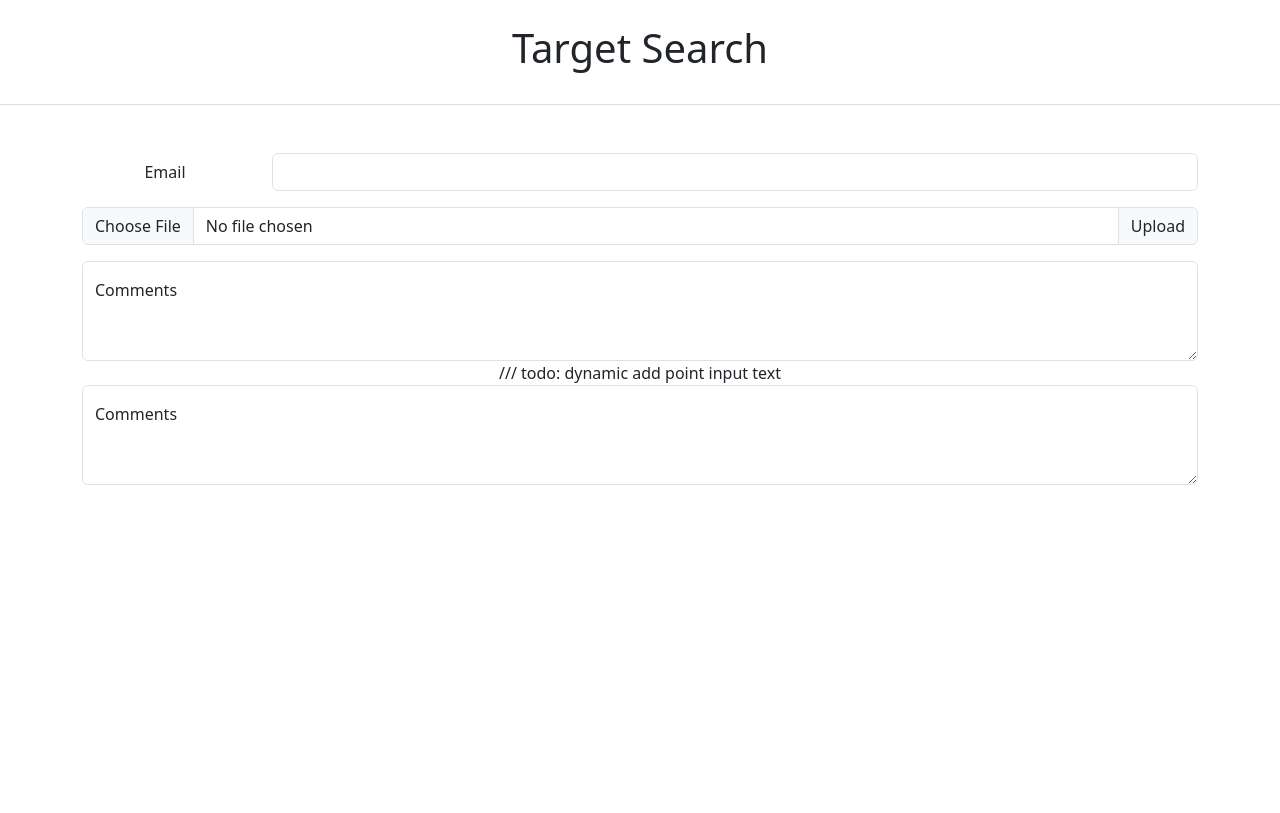
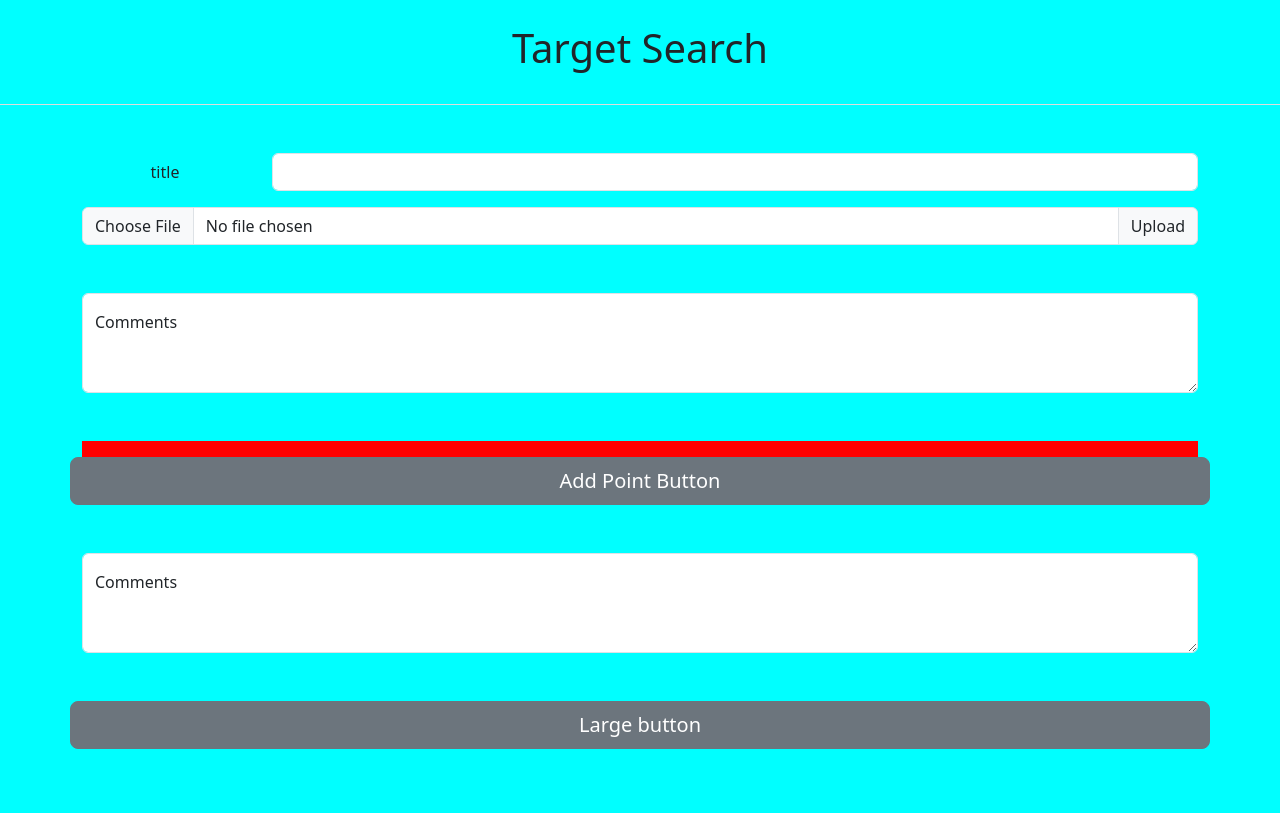
Before and after one commit to Salmonberry/exercise-jovian-careers-websit, a Flask app: page /target/target_add_page in a window 1280 px wide. Before the commit the page ends 485 px from the top, so only its background shows below. Run offline with Flask 3, Linux system fonts and the light colour scheme; parts of the project's set-up code (start-up, migrations or seed data) failed here and were passed over.

Commit message:
update: add target add page

```diff
--- a/templates/target_add_page.html
+++ b/templates/target_add_page.html
@@ -1,45 +1,65 @@
 <!DOCTYPE html>
 <html lang="en">
+
 <head>
   <meta charset="UTF-8">
-  <title>Document</title>
+  <title>Salmon's Blog</title>
   {% include 'bootstrap.html'%}
 </head>
 
-<body>
+<body style="background-color: aqua;">
   <div class="target_add_header text-center py-4" style="border-bottom: 1px solid #ddd; padding-bottom: 15px;">
     <h1>Target Search</h1>
   </div>
   <div class="container text-center py-5">
     <form id="target_add_form">
+
       <!-- title -->
       <div class="row mb-3">
-        <label for="inputEmail3" class="col-sm-2 col-form-label">Email</label>
+        <label for="inputEmail3" class="col-sm-2 col-form-label">title</label>
         <div class="col-sm-10">
           <input type="email" class="form-control" id="inputEmail3">
         </div>
       </div>
+
       <!-- image upload -->
-      <div class="input-group mb-3">
+      <div class="input-group mb-5">
         <input type="file" class="form-control" id="inputGroupFile02">
         <label class="input-group-text" for="inputGroupFile02">Upload</label>
       </div>
+
       <!-- description -->
-      <div class="form-floating">
-        <textarea class="form-control" placeholder="Leave a comment here" id="floatingTextarea2" style="height: 100px"></textarea>
-        <label for="floatingTextarea2">Comments</label>
-      </div>
-      <!-- key point list -->
-      /// todo: dynamic add point input text
-
-      <!-- summary -->
-      <div class="form-floating">
+      <div class="form-floating mb-5">
         <textarea class="form-control" placeholder="Leave a comment here" id="floatingTextarea2" style="height: 100px"></textarea>
         <label for="floatingTextarea2">Comments</label>
       </div>
 
+      <!-- key point list -->
+      <!-- todo: dynamic add point input text -->
+      <div class=".container pt-3" style="background-color: red;">
 
+        <div class="point_list" id="point_list">
+          <!-- <div class="row pb-3 border-bottom border-dark">
+            <label for="inputEmail3" class="col-sm-2 col-form-label">key point</label>
+            <div class="col-sm-10">
+              <input type="email" class="form-control" id="inputEmail3">
+            </div>
+          </div> -->
+        </div>
 
+        <div class="row mb-5">
+          <button type="button" class="btn btn-secondary btn-lg" id="AddPointButton">Add Point Button</button>
+        </div>
+      </div>
+
+      <!-- summary -->
+      <div class="form-floating mb-5">
+        <textarea class="form-control" placeholder="Leave a comment here" id="floatingTextarea2" style="height: 100px"></textarea>
+        <label for="floatingTextarea2">Comments</label>
+      </div>
+      <div class="row mb-3 mt-5">
+        <button type="button" class="btn btn-secondary btn-lg">Large button</button>
+      </div>
     </form>
     <div class="target_add_results text-start" id="target_add_results">
 
@@ -49,6 +69,31 @@
 </body>
 <script>
   $(document).ready(function() {
+
+    $('#AddPointButton').click(function(e){
+      // e.preventDefault()
+
+      console.log("ddddd")
+
+      var point_list=$('#point_list')
+
+      // 创建包含HTML代码的jQuery对象
+      var newElement = $(
+      '<div class="row pb-3 border-bottom border-dark">' +
+        '<label for="inputEmail3" class="col-sm-2 col-form-label">key point</label>' +
+        '<div class="col-sm-10">' +
+          '<input type="email" class="form-control" id="inputEmail3">' +
+          '</div>' +
+        '</div>'
+      );
+
+      // 将新创建的元素添加为point_list的子元素
+      point_list.append(newElement);
+
+
+
+    })
+
     $('#target_add_form').submit(function(e) {
       e.preventDefault()
 
--- a/templates/target_search_page.html
+++ b/templates/target_search_page.html
@@ -3,7 +3,7 @@
 
 <head>
   <meta charset="UTF-8">
-  <title>Document</title>
+  <title>Salmon's Blog</title>
 
 {% include 'bootstrap.html'%}
 </head>
```
